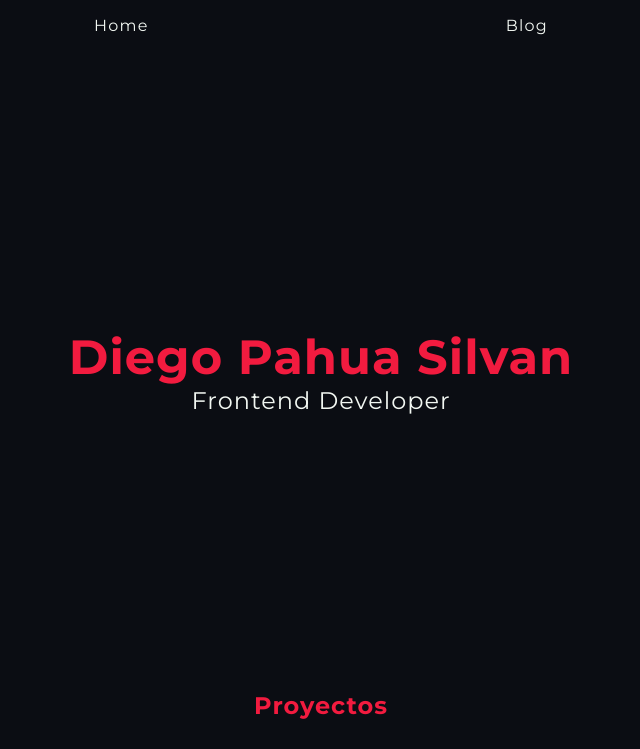
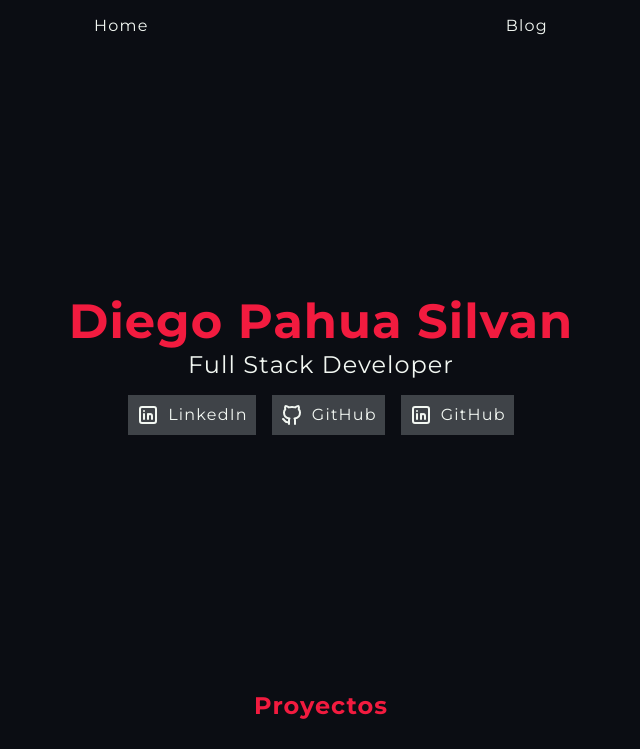
Before and after one commit to DiegPS/diegps-page, an Astro site: page / in a window 1280 px wide. Shown: the top 749 px of the page, without its empty margins (319-959 px from the left). Built offline with nearby package versions, Linux system fonts and the light colour scheme; Astro itself is replaced by a stand-in of ours.

Commit message:
Update index.astro with new page title and header component

```diff
--- a/src/pages/index.astro
+++ b/src/pages/index.astro
@@ -1,31 +1,13 @@
 ---
-import Projects from '../components/Projects.astro';
-import BaseLayout from '../layouts/BaseLayout.astro'
-const pageTitle = 'Home'
+import Projects from "../components/Projects.astro";
+import BaseLayout from "../layouts/BaseLayout.astro";
+const pageTitle = "Diego Pahua Silvan - Full Stack Developer Portfolio";
+import Header from "../components/Header.astro";
 ---
+
 <BaseLayout pageTitle={pageTitle}>
-	<section>
-		<h1>Diego Pahua Silvan</h1>
-		<p>Frontend Developer</p>
-	</section>
-	<Projects />
+  <Header />
+  <Projects />
 </BaseLayout>
 
-<style>
-	section {
-		display: flex;
-		flex-direction: column;
-		align-items: center;
-		justify-content: center;
-		height: 80vh;
-	}
-
-	h1 {
-		text-align: center;
-		font-size: 3rem;
-	}
-
-	p {
-		font-size: 1.5rem;
-	}
-</style>
+<style></style>
```
